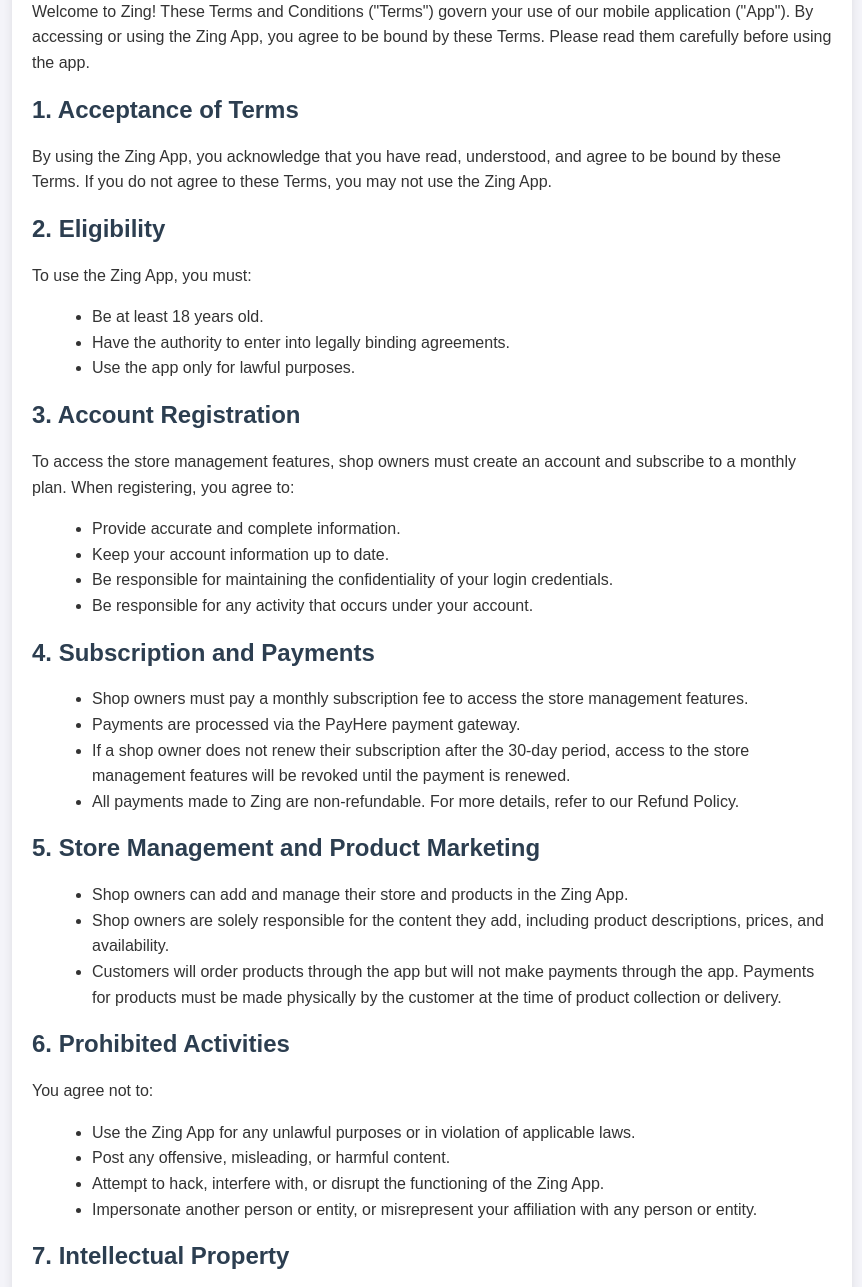
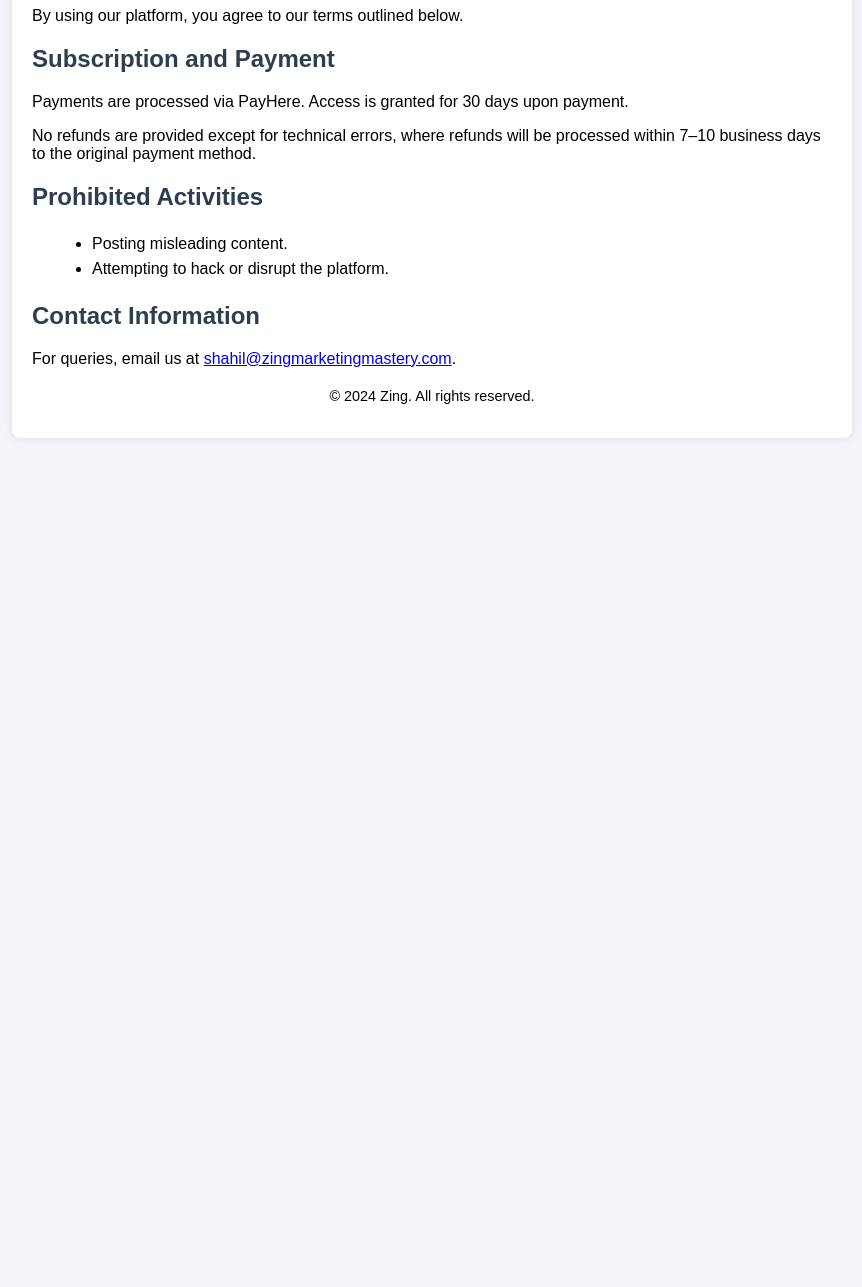
Before and after one commit to MfmRifath/Zing-Terms-and-Conditions, a plain HTML site: page index.html in a window 1280 px wide. Shown: the part 121-1408 px from the top of the page, without its empty margins (208-1070 px from the left). After the commit the page ends 800 px from the top, so only its background shows below. Drawn offline with Linux system fonts and the light colour scheme.

Commit message:
Update index.html

```diff
--- a/index.html
+++ b/index.html
@@ -2,140 +2,51 @@
 <html lang="en">
 <head>
     <meta charset="UTF-8">
-    <meta http-equiv="X-UA-Compatible" content="IE=edge">
     <meta name="viewport" content="width=device-width, initial-scale=1.0">
     <title>Zing Terms and Conditions</title>
     <style>
         body {
             font-family: Arial, sans-serif;
-            margin: 0;
+            background-color: #f4f4f9;
             padding: 20px;
-            background-color: #f4f4f9;
-            color: #333;
         }
-
-        h1 {
-            text-align: center;
-            color: #2c3e50;
-        }
-
-        h2 {
-            color: #2c3e50;
-            margin-top: 20px;
-        }
-
-        p, ul {
-            line-height: 1.6;
-        }
-
-        ul {
-            margin-left: 20px;
-        }
-
         .container {
             max-width: 800px;
-            margin: 0 auto;
-            background-color: #fff;
+            margin: auto;
+            background: #fff;
             padding: 20px;
             border-radius: 8px;
             box-shadow: 0 0 10px rgba(0, 0, 0, 0.1);
         }
-
+        h1, h2 {
+            color: #2c3e50;
+        }
+        ul {
+            margin-left: 20px;
+            line-height: 1.6;
+        }
         .footer {
             text-align: center;
+            font-size: 0.9em;
             margin-top: 20px;
-            font-size: 0.9em;
-            color: #7f8c8d;
         }
     </style>
 </head>
 <body>
-
     <div class="container">
         <h1>Zing Terms and Conditions</h1>
-        <p>Welcome to Zing! These Terms and Conditions ("Terms") govern your use of our mobile application ("App"). By accessing or using the Zing App, you agree to be bound by these Terms. Please read them carefully before using the app.</p>
-
-        <h2>1. Acceptance of Terms</h2>
-        <p>
-            By using the Zing App, you acknowledge that you have read, understood, and agree to be bound by these Terms. If you do not agree to these Terms, you may not use the Zing App.
-        </p>
-
-        <h2>2. Eligibility</h2>
-        <p>To use the Zing App, you must:</p>
+        <p>By using our platform, you agree to our terms outlined below.</p>
+        <h2>Subscription and Payment</h2>
+        <p>Payments are processed via PayHere. Access is granted for 30 days upon payment.</p>
+        <p>No refunds are provided except for technical errors, where refunds will be processed within 7–10 business days to the original payment method.</p>
+        <h2>Prohibited Activities</h2>
         <ul>
-            <li>Be at least 18 years old.</li>
-            <li>Have the authority to enter into legally binding agreements.</li>
-            <li>Use the app only for lawful purposes.</li>
+            <li>Posting misleading content.</li>
+            <li>Attempting to hack or disrupt the platform.</li>
         </ul>
-
-        <h2>3. Account Registration</h2>
-        <p>
-            To access the store management features, shop owners must create an account and subscribe to a monthly plan. When registering, you agree to:
-        </p>
-        <ul>
-            <li>Provide accurate and complete information.</li>
-            <li>Keep your account information up to date.</li>
-            <li>Be responsible for maintaining the confidentiality of your login credentials.</li>
-            <li>Be responsible for any activity that occurs under your account.</li>
-        </ul>
-
-        <h2>4. Subscription and Payments</h2>
-        <ul>
-            <li>Shop owners must pay a monthly subscription fee to access the store management features.</li>
-            <li>Payments are processed via the PayHere payment gateway.</li>
-            <li>If a shop owner does not renew their subscription after the 30-day period, access to the store management features will be revoked until the payment is renewed.</li>
-            <li>All payments made to Zing are non-refundable. For more details, refer to our Refund Policy.</li>
-        </ul>
-
-        <h2>5. Store Management and Product Marketing</h2>
-        <ul>
-            <li>Shop owners can add and manage their store and products in the Zing App.</li>
-            <li>Shop owners are solely responsible for the content they add, including product descriptions, prices, and availability.</li>
-            <li>Customers will order products through the app but will not make payments through the app. Payments for products must be made physically by the customer at the time of product collection or delivery.</li>
-        </ul>
-
-        <h2>6. Prohibited Activities</h2>
-        <p>You agree not to:</p>
-        <ul>
-            <li>Use the Zing App for any unlawful purposes or in violation of applicable laws.</li>
-            <li>Post any offensive, misleading, or harmful content.</li>
-            <li>Attempt to hack, interfere with, or disrupt the functioning of the Zing App.</li>
-            <li>Impersonate another person or entity, or misrepresent your affiliation with any person or entity.</li>
-        </ul>
-
-        <h2>7. Intellectual Property</h2>
-        <p>
-            The Zing App and its entire content, features, and functionality (including but not limited to text, graphics, logos, icons, and software) are the property of Zing and are protected by intellectual property laws.
-        </p>
-        <p>
-            You are granted a limited, non-exclusive, non-transferable license to access and use the Zing App for personal or business purposes in accordance with these Terms.
-        </p>
-
-        <h2>8. Termination</h2>
-        <p>
-            Zing reserves the right to terminate or suspend your account at any time for any violation of these Terms or for other valid reasons, including non-payment of the subscription fee.
-        </p>
-        <p>Upon termination, you will lose access to the store management features, and your account information may be deleted.</p>
-
-        <h2>9. Limitation of Liability</h2>
-        <p>
-            Zing provides the app “as is” and makes no warranties of any kind regarding the app’s functionality, reliability, or accuracy.
-        </p>
-        <p>
-            Zing will not be held liable for any direct, indirect, incidental, or consequential damages arising from your use of the Zing App, including but not limited to the loss of profits, data, or access to the app.
-        </p>
-
-
-        <h2>10. Changes to the Terms</h2>
-        <p>
-            Zing reserves the right to update or modify these Terms at any time. Any changes will be posted within the app, and your continued use of the app constitutes your acceptance of the revised Terms.
-        </p>
-
-        <h2>11. Contact Information</h2>
-        <p>If you have any questions or concerns regarding these Terms, please contact us at <a href="mailto:shahil@zingmarketingmastery.com">shahil@zingmarketingmastery.comm</a>.</p>
-
-        <p class="footer">For further inquiries or assistance, please contact us at <a href="mailto:shahil@zingmarketingmastery.com">shahil@zingmarketingmastery.com</a>.</p>
+        <h2>Contact Information</h2>
+        <p>For queries, email us at <a href="mailto:shahil@zingmarketingmastery.com">shahil@zingmarketingmastery.com</a>.</p>
+        <p class="footer">© 2024 Zing. All rights reserved.</p>
     </div>
-
 </body>
 </html>
```
